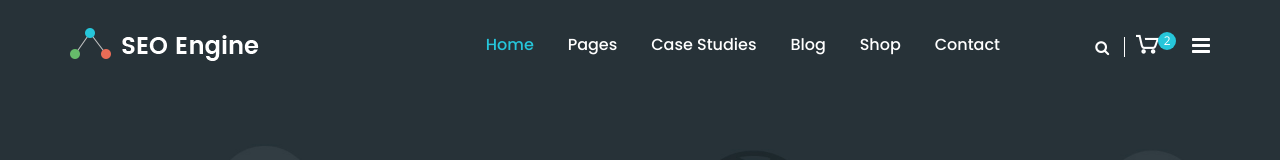
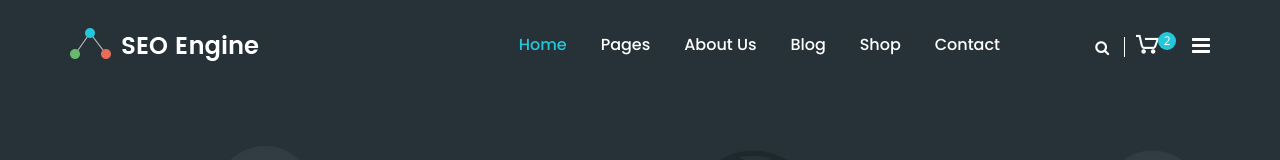
Before and after one commit to VidhyaJayakumar/seo_project, a plain HTML site: page seoengine/index.html in a window 1280 px wide. Shown: the top 160 px of the page. Drawn offline with nearby package versions, Linux system fonts and the light colour scheme.

Commit message:
changed the case studies to about us & changed the link to about.html

```diff
--- a/seoengine/index.html
+++ b/seoengine/index.html
@@ -105,7 +105,7 @@
                                                         </li>
                                                     </ul>
                                                 </li>
-                                                <li><a href="#">Case Studies</a>
+                                                <li><a href="about.html">About us</a>
                                                     <ul class="menu-dropdown">
                                                         <li><a href="case-studies.html">Case Studies</a></li>
                                                         <li><a href="single-studies.html">Single Case Studies</a></li>
```
